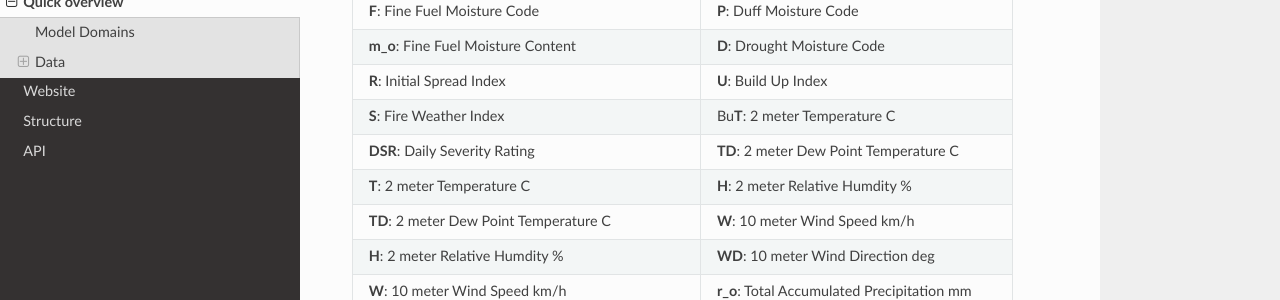
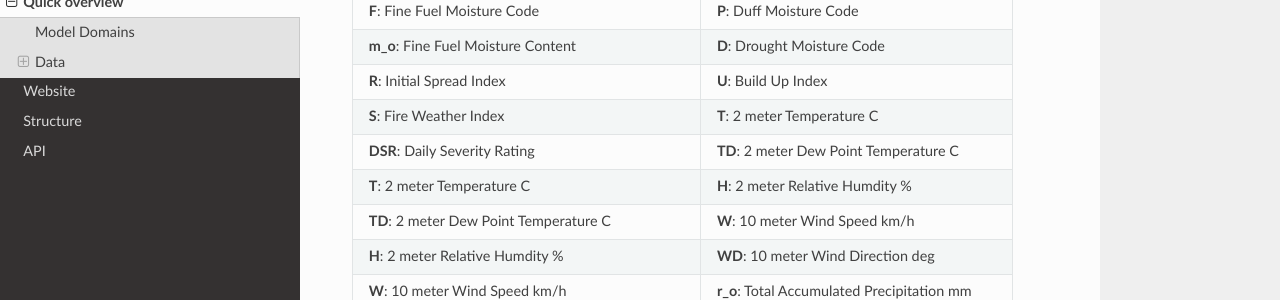
Before and after one commit to cerodell/fwf-docs, a Sphinx documentation site: the page built from source/view.md, in a window 1280 px wide and 900 px high, scrolled down 1926 px. Shown: the part 151-451 px from the top of the window. Built offline with Sphinx 7.4.7 and the Read the Docs theme 2.0.0, drawn with Linux system fonts in a browser that asks for light colours.

Commit message:
updated data info

```diff
--- a/source/view.md
+++ b/source/view.md
@@ -77,7 +77,7 @@ File Size:
 |**F**: Fine Fuel Moisture Code  |**P**: Duff Moisture Code  |
 |**m_o**: Fine Fuel Moisture Content  |**D**: Drought Moisture Code  |
 |**R**: Initial Spread Index   |**U**: Build Up Index   |
-|**S**: Fire Weather Index| Bu**T**: 2 meter Temperature C |
+|**S**: Fire Weather Index|**T**: 2 meter Temperature C |
 |**DSR**: Daily Severity Rating  | **TD**: 2 meter Dew Point Temperature C |
 |**T**: 2 meter Temperature C  | **H**: 2 meter Relative Humdity %  |
 |**TD**: 2 meter Dew Point Temperature C  | **W**: 10 meter Wind Speed km/h |
```
Also changed, not shown: 5 other files.
